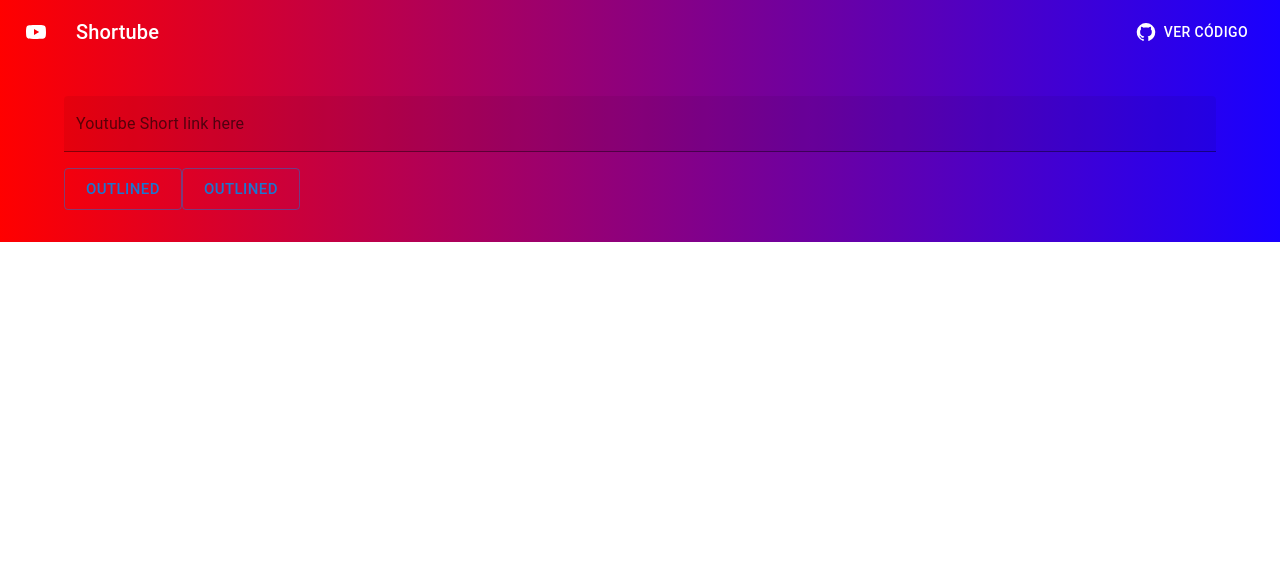
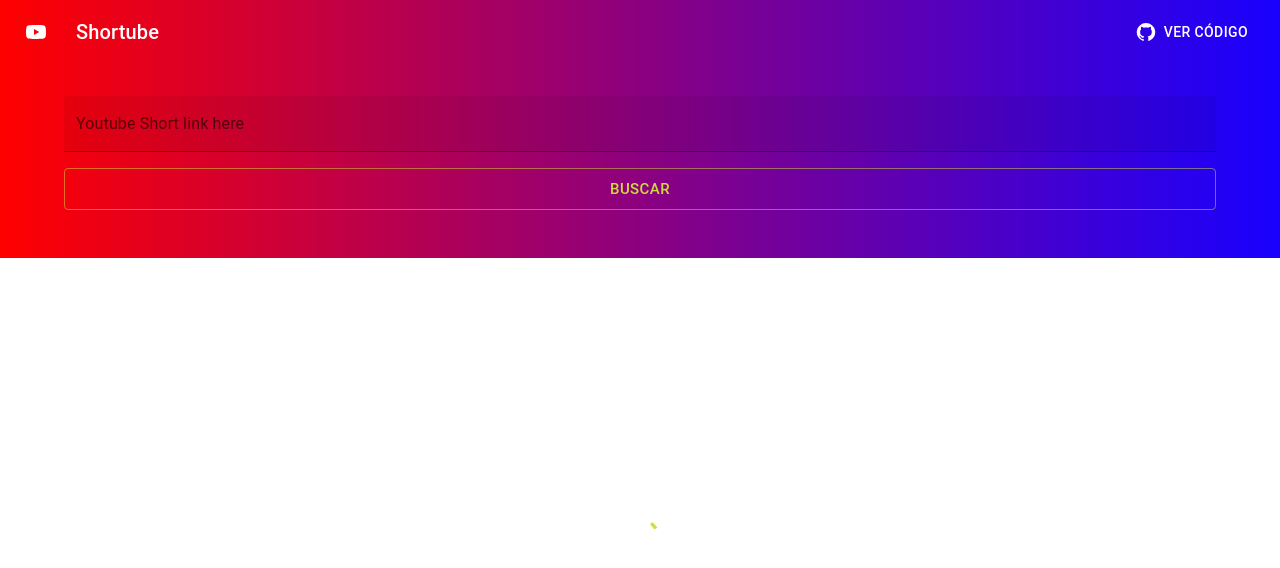
Before and after one commit to MefhigosetH/keepshort, a React (Create React App) app in the folder app/: page / in a window 1280 px wide. Shown: the top 568 px of the page. Built offline with nearby package versions, Linux system fonts and the light colour scheme.

Commit message:
(ui): Mejoramos estilos de color

```diff
--- a/app/src/App.js
+++ b/app/src/App.js
@@ -1,24 +1,62 @@
 import NavBar from './components/NavBar.js'
-import Container from '@mui/material/Container';
-import { Box, Button, TextField } from '@mui/material';
+import { Box, Button, CircularProgress, Container, createTheme, CssBaseline, TextField, ThemeProvider } from '@mui/material';
+import React from 'react';
+import { blue, lime } from '@mui/material/colors';
 
-function App() {
+class App extends React.Component {
+
+  appTheme = createTheme({
+    palette: {
+      primary: lime,
+      secondary: blue
+    }
+  });
+
+  loaderStyle = {
+    width: '100%',
+    height: '70vh',
+    display: 'flex',
+    justifyContent: 'center',
+    alignItems: 'center'
+  }
+
+
+  render() {
+
     return (
+      <ThemeProvider theme={this.appTheme}>
+
+          <CssBaseline />
+
           <Box sx={{ color: "#fff", background: "linear-gradient(90deg, rgba(255,0,0,1) 0%, rgba(25,0,255,1) 100%)" }}>
+
             <NavBar />
-      <Container fixed
-        sx={{ pb:"2em" }}>
+
+            <Container
+              fixed
+              sx={{ pb:"3em" }}>
+
               <TextField
                 fullWidth
                 label="Youtube Short link here"
                 id="YoutubeLink"
                 variant="filled"
                 sx={{ mt: "2em", mb: "1em" }} />
-          <Button variant="outlined" size="large">Outlined</Button>
-          <Button variant="outlined" size="large">Outlined</Button>
+
+                <Button
+                  fullWidth
+                  variant="outlined"
+                  size="large">
+                    Buscar
+                </Button>
             </Container>
           </Box>
+
+          <div style={this.loaderStyle}><CircularProgress /></div>
+
+        </ThemeProvider>
     );
+  }
 }
 
 export default App;
--- a/app/src/components/NavBar.js
+++ b/app/src/components/NavBar.js
@@ -1,6 +1,5 @@
 import * as React from 'react';
 import AppBar from '@mui/material/AppBar';
-import Box from '@mui/material/Box';
 import Toolbar from '@mui/material/Toolbar';
 import Typography from '@mui/material/Typography';
 import Button from '@mui/material/Button';
@@ -10,10 +9,6 @@ import NavBarIcon from '@mui/icons-material/YouTube';
 import GitHubIcon from '@mui/icons-material/GitHub';
 
 export default class NavBar extends React.Component {
-
-  constructor(props) {
-    super(props);
-  }
 
   render() {
     return (
```
Lines whose indentation alone changed are shown as unchanged.
